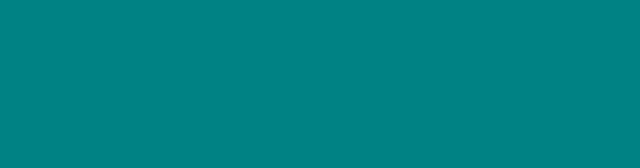
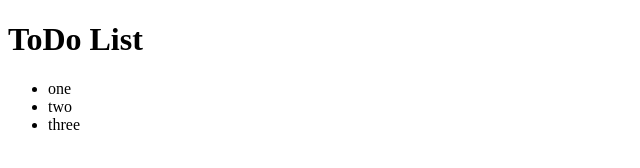
Before and after one commit to Colo-Codes/learning-04-JavaScript, a plain HTML site: page 61-jQuery-ToDo-project/index.html in a window 1280 px wide. Shown: the whole page, without its empty margins (0-640 px from the left). Drawn offline with Linux system fonts and the light colour scheme.

Commit message:
Basic HTML

```diff
--- a/61-jQuery-ToDo-project/assets/css/todos.css
+++ b/61-jQuery-ToDo-project/assets/css/todos.css
@@ -1,4 +1,4 @@
-/* Test if is correclty linked */
+/* Test if is correclty linked
 body {
     background: teal;
-}
+} */
--- a/61-jQuery-ToDo-project/index.html
+++ b/61-jQuery-ToDo-project/index.html
@@ -9,6 +9,14 @@
     <script type="text/javascript" src="./assets/js/lib/jquery-3.4.1.min.js"></script>
 </head>
 <body>
+    <div id="container">
+        <h1>ToDo List</h1>
+        <ul>
+            <li>one</li>
+            <li>two</li>
+            <li>three</li>
+        </ul>
+    </div>
 
     <script type="text/javascript" src="./assets/js/todos.js"></script>
 </body>
```
